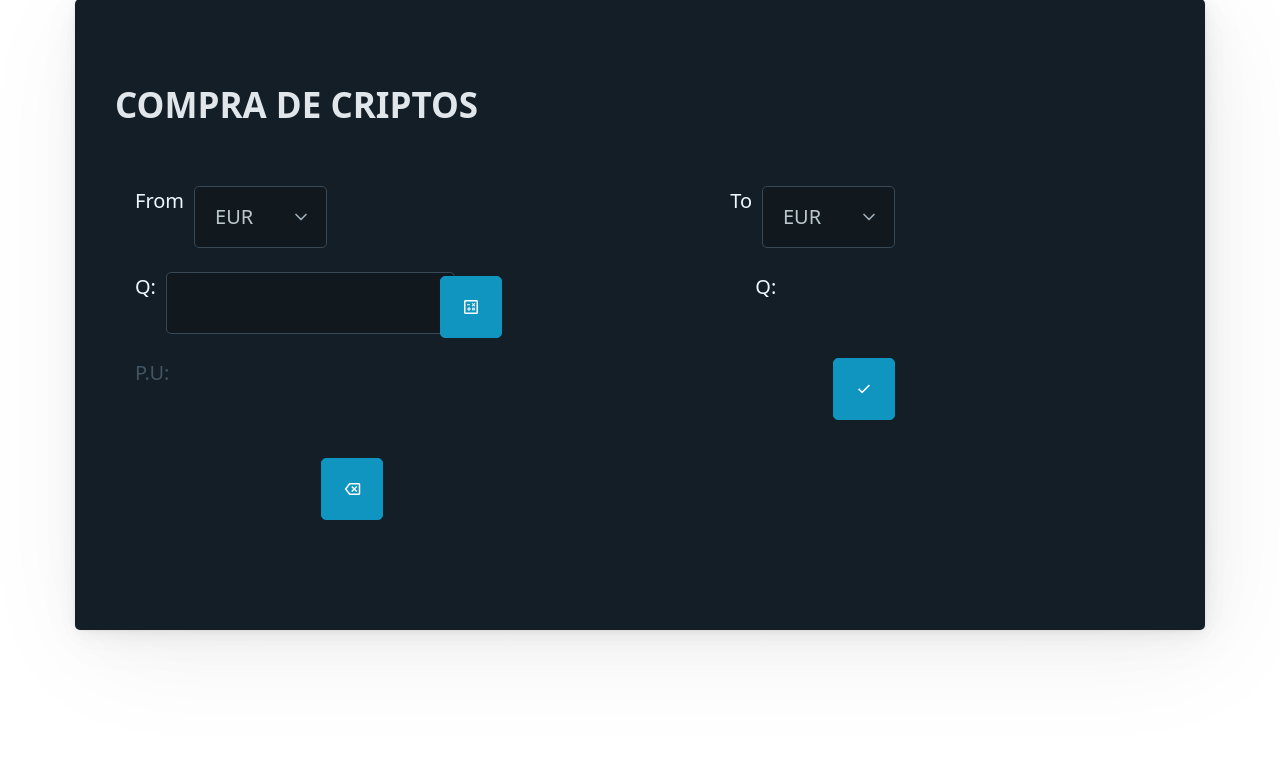
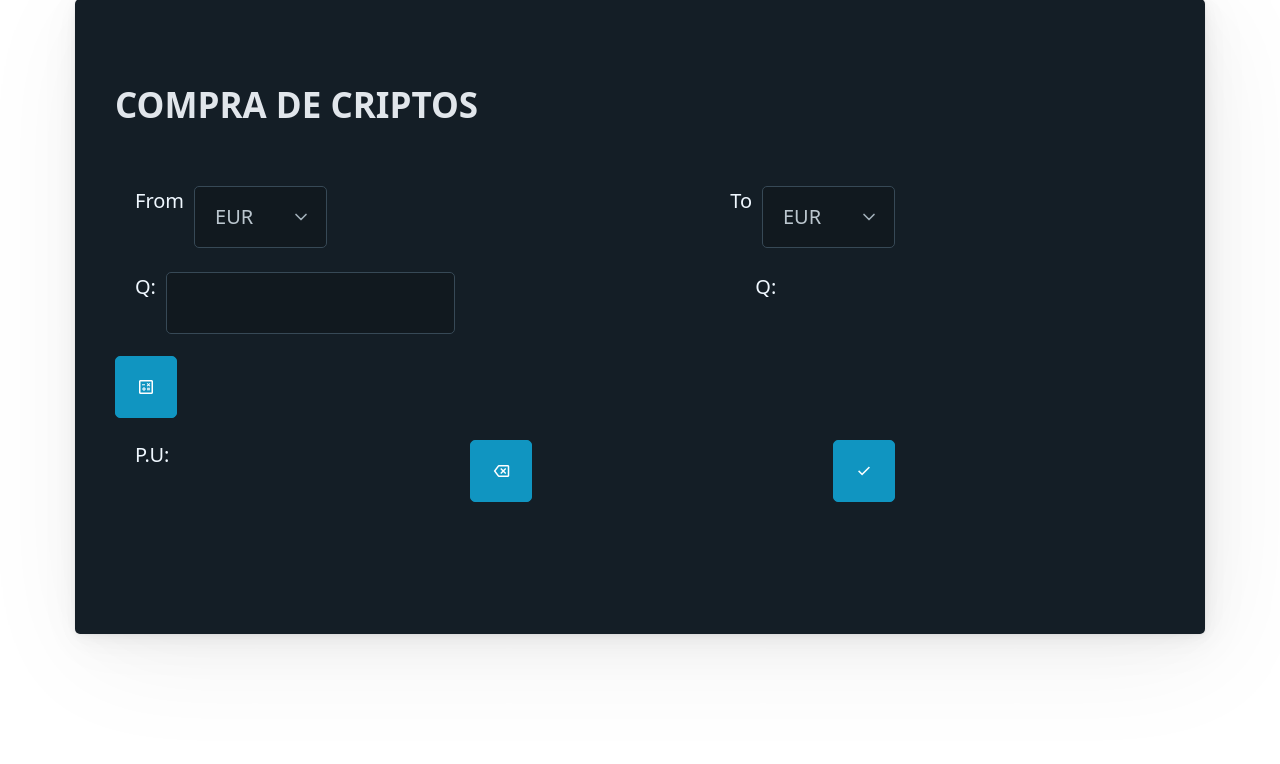
Before and after one commit to ManuelCAZALLA/Prueba_flask_classic, a Flask app: page /purchase in a window 1280 px wide. Shown: the part 433-1197 px from the top of the page. Run offline with Flask 2, Linux system fonts and the light colour scheme; some libraries are stand-ins or nearby versions.

Commit message:
arreglando html y css

```diff
--- a/blockchain/forms.py
+++ b/blockchain/forms.py
@@ -1,6 +1,6 @@
 from flask_wtf import FlaskForm
 from wtforms import HiddenField,DateField,TimeField,SelectField,FloatField,SubmitField
-from wtforms.validators import DataRequired,ValidationError
+from wtforms.validators import DataRequired,ValidationError,NumberRange
 
 #monedas_disponibles = ["BTC", "EUR", "ETH", "XRP", "SOL","BNB","ADA","DOT","USDT","MATIC"]
 
@@ -19,7 +19,8 @@ class MovementForm(FlaskForm):
         ("EUR","EUR"), ("BTC","BTC"), ("ETH","ETH"), ("XRP","XRP"), ("SOL","SOL"),("BNB","BNB"),("DOT","DOT"),("USDT","USDT"),("MATIC","MATIC")], validators=[DataRequired(),validate_monedas])
 
 
-    cantidad_from = FloatField("Q:",validators=[DataRequired(message="La cantidad debe de ser un número positivo y mayor que 0")])
+    cantidad_from = FloatField("Q:",validators=[DataRequired(message="La cantidad debe de ser un número positivo y mayor que 0"),NumberRange(min= 0.0001, max =999999)])
+
 
     consultar = SubmitField("calculate")
 
--- a/blockchain/static/css/styles.css
+++ b/blockchain/static/css/styles.css
@@ -41,6 +41,7 @@
 }
 
 .grid {
+  color: aliceblue;
     display: flex;
     justify-content:space-between;
     padding: 2 1rem;
@@ -117,26 +108,6 @@
   margin-left: 920px;
 }
 
-.boton-cancelar-compra {
-  display: inline-block;
-  height: 60px;
-  padding: 0;
-  vertical-align: top;
-  width: 60px;
-  margin-left: -300;
-  margin-top: 100;
-
-}
-
-.boton-comprar {
-  font-variation-settings:
-    'FILL' 0,
-    'wght' 400,
-    'GRAD' 0,
-    'opsz' 48
-  }
-
-
 
 
 
@@ -152,16 +123,7 @@
 }
 
 
-.boton-consultar {
-  display: inline-block;
-  height: 65px;
-  padding: 0;
-  margin-right: 0;
-  width: 125px;
-  margin-left: 325;
-  margin-top: -80;
 
-}
 
 
 .lista-errores {
--- a/blockchain/templates/purchase.html
+++ b/blockchain/templates/purchase.html
@@ -49,29 +49,30 @@
             </div>
         </div>
 
-        <div class = "boton-consultar">
+
             <span class="material-symbols-outlined">
                 {{ form.consultar}}
                 </span>
-            </a>
-        </div>
+
+
 
 
         <div class="grid">
-            <div class="p.u">
+            <div >
             <label for="precio_unitario">P.U: </label>
             <p class="paper-label"> {{PU}}</p>
 
             </div>
 
-        <div class="boton-cancelar-compra">
+        <div>
             <span class="material-symbols-outlined">
                 {{form.borrar }}
                 </span>
 
             </div>
 
-            <div class = "boton-comprar">
+
+            <div >
                <span class="material-symbols-outlined">
                     {{ form.aceptar }}
                 </span>
```
Also changed, not shown: other parts of blockchain/static/css/styles.css (+0 -10 lines), data/movimientos.sqlite, readme.md.
